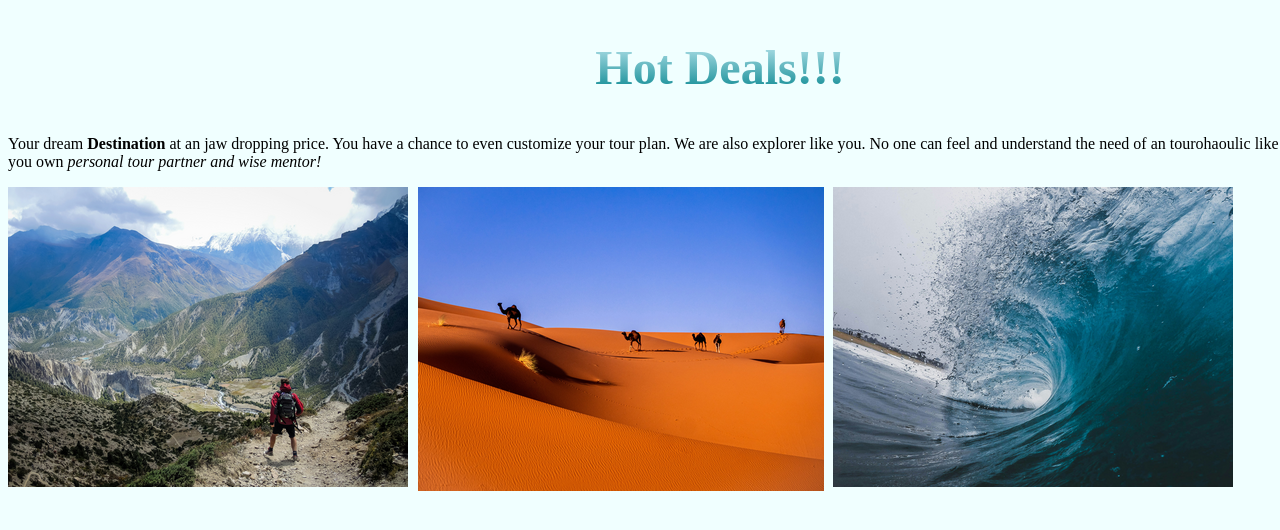
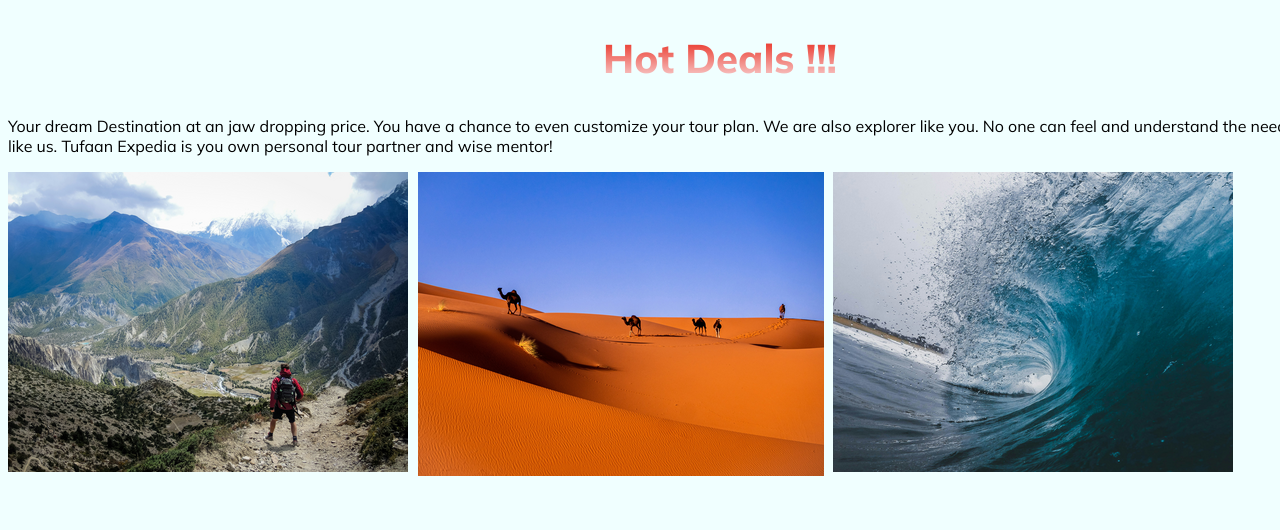
Before and after one commit to SubhaeSadeek/B-reset8-A2, a plain HTML site: page index.html in a window 1280 px wide. Shown: the top 530 px of the page. Drawn offline with Linux system fonts and the light colour scheme.

Commit message:
font family for whole page and master page width have been done

```diff
--- a/index.html
+++ b/index.html
@@ -22,7 +22,7 @@
         <!-- Choose Your Destination Section -->
         <!-- Extra Section -->
         <section class="extra-container">
-            <h2>Hot Deals!!!</h2>
+            <h2 class="mulish-heading">Hot Deals !!!</h2>
             <p class="text-primary">Your dream <strong>Destination</strong> at an jaw dropping price. You have a chance to even customize your tour plan. We are also explorer like you. No one can feel and understand the need of an tourohaoulic like us. Tufaan Expedia is you own <em>personal tour partner and wise mentor!</em></p>
             <div class="extra-card-container">
                 <div class="exra-card">
--- a/styles/style.css
+++ b/styles/style.css
@@ -1,3 +1,20 @@
+@import url('https://fonts.googleapis.com/css2?family=Mulish:ital,wght@0,200..1000;1,200..1000&display=swap');
+
+*{
+   font-family: "Mulish", sans-serif;
+   font-optical-sizing: auto;
+   font-weight: 400;
+   font-style: normal;
+
+}
+.mulish-heading {
+  font-family: "Mulish", sans-serif;
+  font-optical-sizing: auto;
+  font-weight: 800;
+  font-style: normal;
+
+}
+
 html{
     width: 1440px;
 }
@@ -17,10 +34,10 @@ background-color: azure;
 
 }
 .extra-container > h2{
-    font-size: 3em;
+    font-size: 2.5em;
     color: transparent;
     text-align: center;
-    animation: hotDealAnim 3s linear infinite
+    animation: hotDealAnim 2s linear infinite
 
 
 }
```
